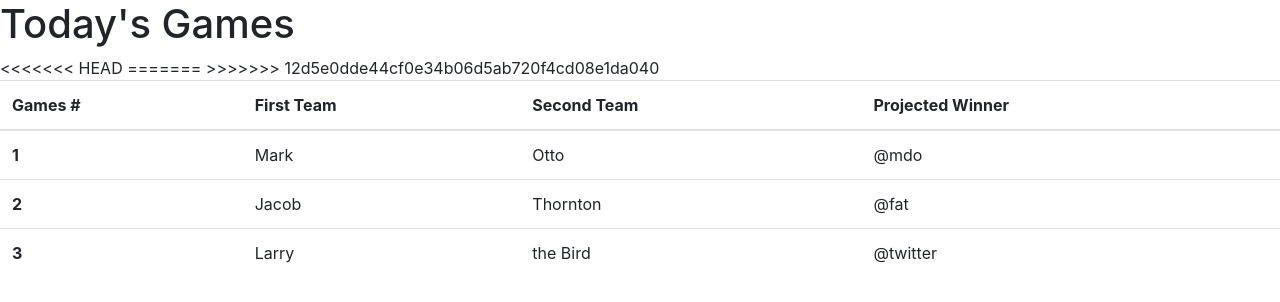
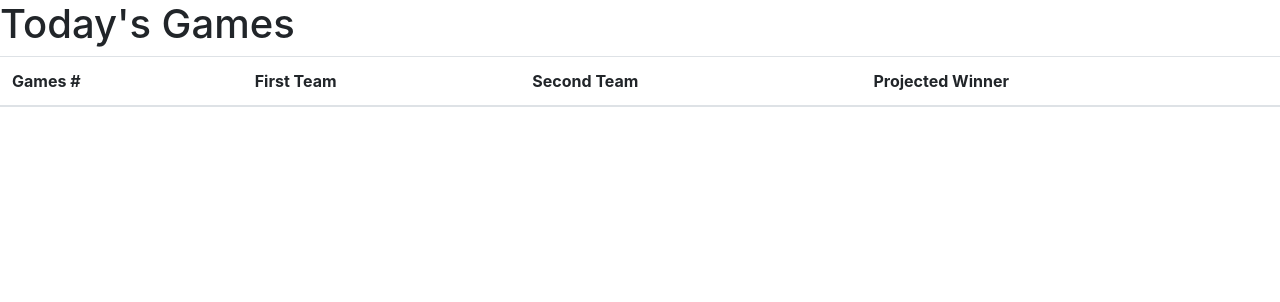
Before and after one commit to CarlosSamaniego88/NBA_Live_Projections, a Python web app: template templates/home.html in a window 1280 px wide. Shown: the top 302 px of the page. Run offline with Jinja, Linux system fonts and the light colour scheme; the template is opened without the code that fills it, so the values that code supplies are empty; some libraries are stand-ins or nearby versions.

Commit message:
my changes

```diff
--- a/templates/home.html
+++ b/templates/home.html
@@ -33,7 +33,6 @@
           </tr>
         </thead>
         <tbody>
-<<<<<<< HEAD
             {% set count = 0 %}
             {% for i in range(0, len, 2) %}
                 <tr>
@@ -52,35 +51,6 @@
                     </td>
             {% endfor %}
                 </tr>
-=======
-            {% for i in range(0, len, 2) %}
-                <tr>
-                    <th scope="row">{{i}}</th>
-                    <td><img src="{{ list[i] }}" alt="" style="width:100px;height:100px;">{{projec_d[i]}}</td>
-                    <td><img src="{{ list[i+1] }}" alt="" style="width:100px;height:100px;"><h3>{{ projec_d[i+1] }}</h3></td>
-                    <td>Test</td>
-            {% endfor %}
-                </tr>
-
-          <tr>
-            <th scope="row">1</th>
-            <td>Mark</td>
-            <td>Otto</td>
-            <td>@mdo</td>
-          </tr>
-          <tr>
-            <th scope="row">2</th>
-            <td>Jacob</td>
-            <td>Thornton</td>
-            <td>@fat</td>
-          </tr>
-          <tr>
-            <th scope="row">3</th>
-            <td>Larry</td>
-            <td>the Bird</td>
-            <td>@twitter</td>
-          </tr>
->>>>>>> 12d5e0dde44cf0e34b06d5ab720f4cd08e1da040
         </tbody>
       </table>
 </body>
```
Also changed, not shown: 16 other files.
